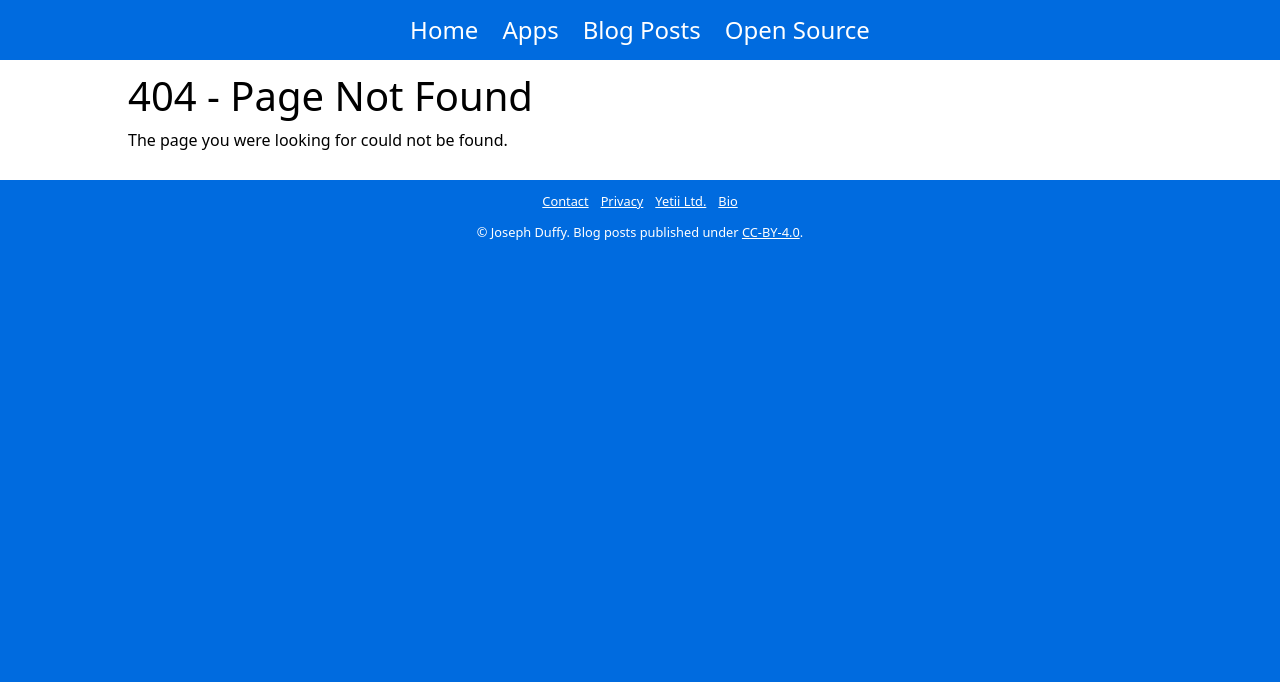
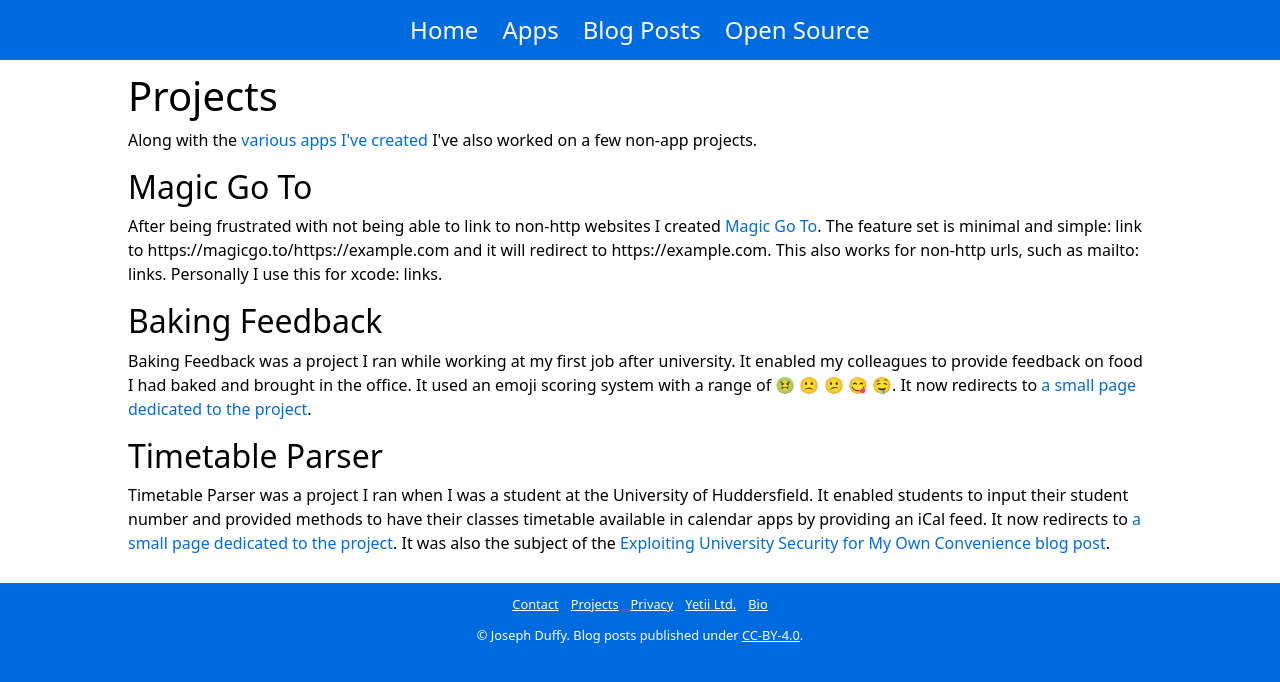
Before and after one commit to JosephDuffy/josephduffy.co.uk, a Next.js app: page /projects in a window 1280 px wide. Before the commit this address had no page. Shown: the top 682 px of the page. Built offline with nearby package versions, Linux system fonts and the light colour scheme.

Commit message:
Add dedicated /projects page

```diff
--- a/components/Footer.tsx
+++ b/components/Footer.tsx
@@ -10,6 +10,9 @@ const Footer: FunctionComponent = () => (
         <nav>
           <Link href="/contact">
             <a>Contact</a>
+          </Link>
+          <Link href="/projects">
+            <a>Projects</a>
           </Link>
           <Link href="/privacy">
             <a>Privacy</a>
--- /dev/null
+++ b/pages/projects/index.tsx
@@ -0,0 +1,57 @@
+import { NextPage } from "next"
+import Head from "next/head"
+import Link from "next/link"
+import Page from "../../layouts/main"
+
+const ProjectsPage: NextPage = () => {
+  return (
+    <Page>
+      <Head>
+        <title>Project - Joseph Duffy</title>
+        <meta name="description" content="Various non-app projects " />
+      </Head>
+      <h1>Projects</h1>
+      <p>
+        Along with the <Link href="/apps">various apps I&apos;ve created</Link>{" "}
+        I&apos;ve also worked on a few non-app projects.
+      </p>
+      <h2>Magic Go To</h2>
+      <p>
+        After being frustrated with not being able to link to non-http websites
+        I created <a href="https://magicgo.to">Magic Go To</a>. The feature set
+        is minimal and simple: link to https://magicgo.to/https://example.com
+        and it will redirect to https://example.com. This also works for
+        non-http urls, such as mailto: links. Personally I use this for xcode:
+        links.
+      </p>
+      <h2>Baking Feedback</h2>
+      <p>
+        Baking Feedback was a project I ran while working at my first job after
+        university. It enabled my colleagues to provide feedback on food I had
+        baked and brought in the office. It used an emoji scoring system with a
+        range of 🤢 🙁 😕 😋 🤤. It now redirects to{" "}
+        <Link href="/projects/timetable-parser">
+          a small page dedicated to the project
+        </Link>
+        .
+      </p>
+      <h2>Timetable Parser</h2>
+      <p>
+        Timetable Parser was a project I ran when I was a student at the
+        University of Huddersfield. It enabled students to input their student
+        number and provided methods to have their classes timetable available in
+        calendar apps by providing an iCal feed. It now redirects to{" "}
+        <Link href="/projects/timetable-parser">
+          a small page dedicated to the project
+        </Link>
+        . It was also the subject of the{" "}
+        <Link href="/posts/exploiting-university-security-for-my-own-convenience">
+          Exploiting University Security for My Own Convenience blog post
+        </Link>
+        .
+      </p>
+    </Page>
+  )
+}
+
+export default ProjectsPage
--- a/pages/sitemap.xml.tsx
+++ b/pages/sitemap.xml.tsx
@@ -39,6 +39,7 @@ export const getServerSideProps: GetServerSideProps = async (context) => {
     "/", // Home page
     "/apps",
     "/posts",
+    "/projects",
     "/projects/baking-feedback",
     "/projects/timetable-parser",
     "/bio",
```
